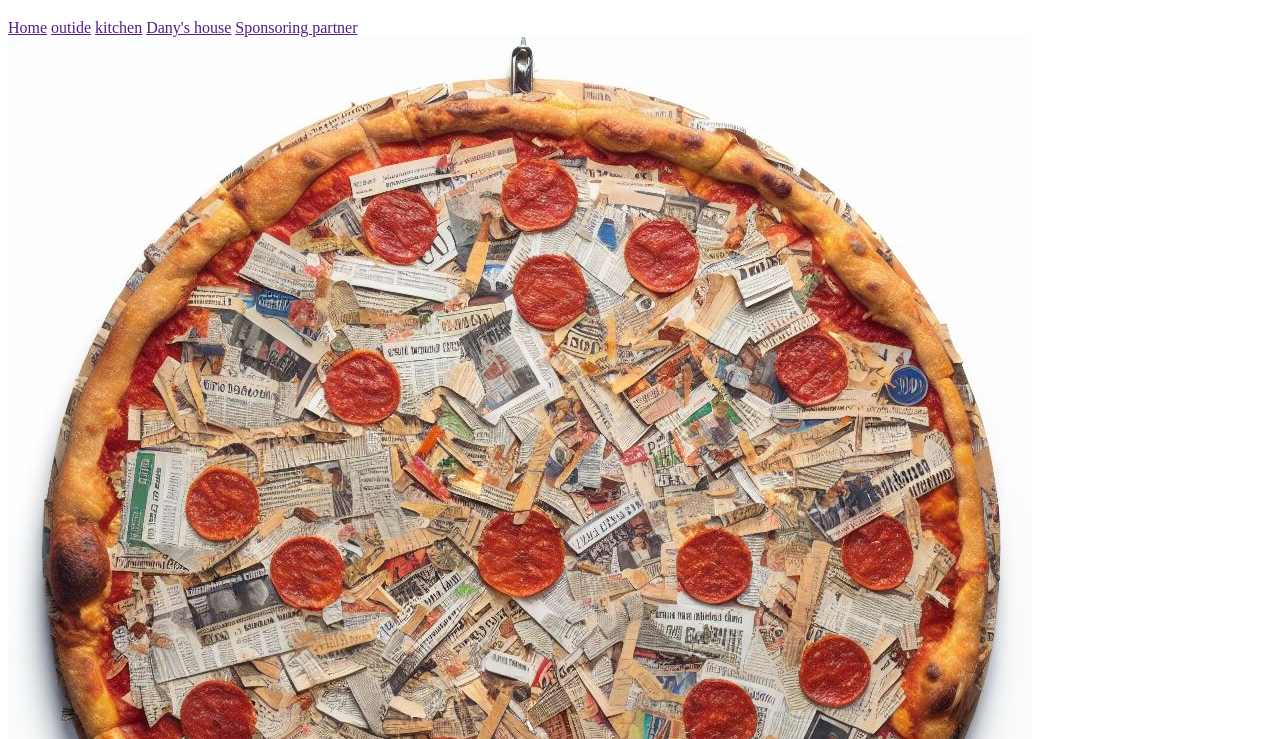
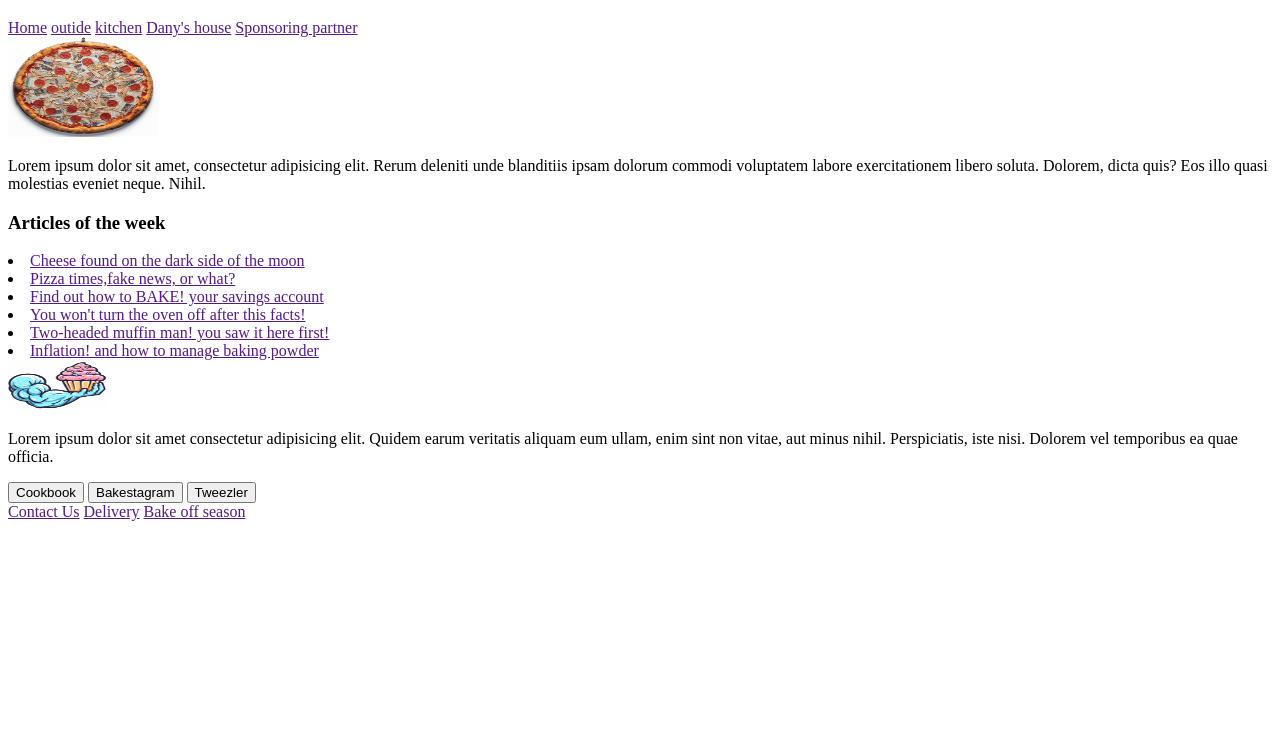
Before and after one commit to f-taveras/hello-world, a plain HTML site: page index.html in a window 1280 px wide. Shown: the part 61-800 px from the top of the page. Drawn offline with Linux system fonts and the light colour scheme.

Commit message:
finished lab

```diff
--- a/index.html
+++ b/index.html
@@ -15,7 +15,7 @@
         <a href="">Sponsoring partner</a>
     </header>
     <section >
-        <img src="./pizza.jpg" alt="an image of a serious pizza">
+        <img src="./pizza.jpg" alt="an image of a serious pizza" width="150" height="100">
     </section>
     <section>
         <p>
@@ -30,13 +30,37 @@
         <h3>Articles of the week</h3>
 
         <li><a href="">Cheese found on the dark side of the moon</a></li>
-        <li><a href="">Pizza times,fake news or what?</a></li>
-        <li><a href=""></a></li>
-        <li><a href=""></a></li>
-        <li><a href=""></a></li>
-        <li><a href=""></a></li>
+        <li><a href="">Pizza times,fake news, or what?</a></li>
+        <li><a href="">Find out how to BAKE! your savings account</a></li>
+        <li><a href="">You won't turn the oven off after this facts!</a></li>
+        <li><a href="">Two-headed muffin man! you saw it here first!</a></li>
+        <li><a href="">Inflation! and how to manage baking powder</a></li>
+    </section>
+    <section>
+        <div>
+            <div>
+                <img src="arm.jpg" alt="pic of a strong arm holding a cupcake" width="100" height="50">
+            </div>
+            <p>Lorem ipsum dolor sit amet consectetur adipisicing elit.
+               Quidem earum veritatis aliquam eum ullam, enim sint non
+               vitae, aut minus nihil. Perspiciatis, iste nisi.
+               Dolorem vel temporibus ea quae officia.</p>
+        </div>
+    </section>
+    <section>
+        <button>Cookbook</button>
+        <button>Bakestagram</button>
+        <button>Tweezler</button>
     </section>
     <main></main>
-    <footer></footer>
+    <footer>
+        <section>
+            <nav>
+                <a href="">Contact Us</a>
+                <a href="">Delivery</a>
+                <a href="">Bake off season</a>
+            </nav>
+        </section>
+    </footer>
 </body>
 </html>
```
Also changed, not shown: arm.jpg (added).
